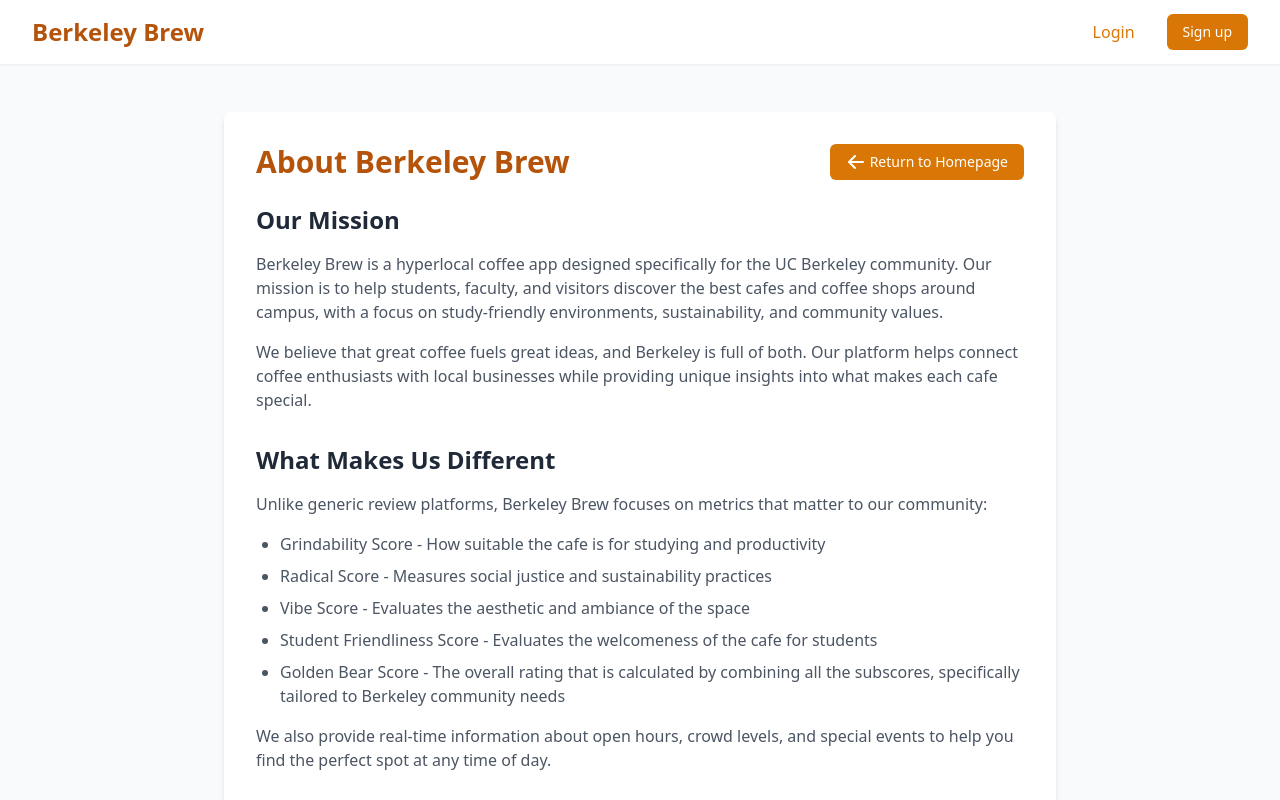
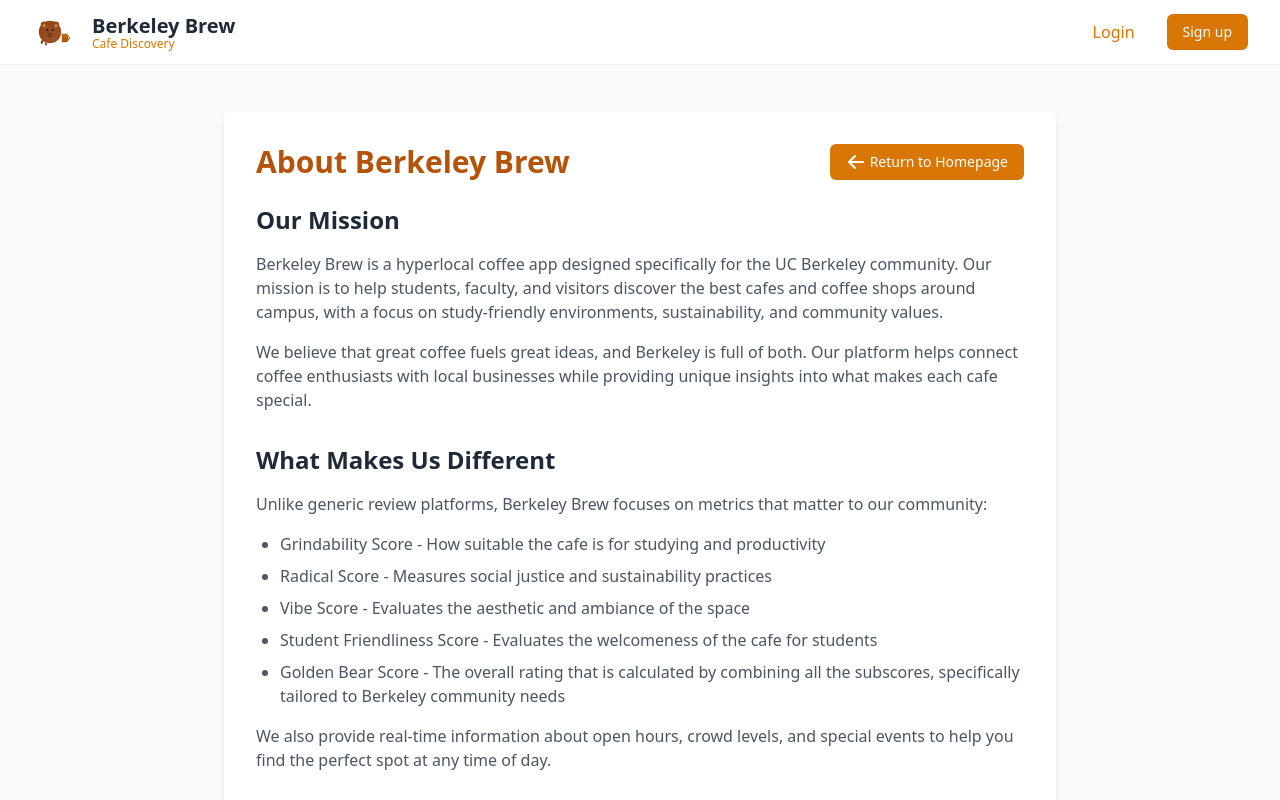
Before and after one commit to matthewlimm/berkeley-brew, a Next.js app in the folder packages/web/: page /about in a window 1280 px wide. Shown: the top 800 px of the page. Built offline with nearby package versions, Linux system fonts and the light colour scheme; no server answers.

Commit message:
final visual fixes

```diff
--- a/packages/web/next.config.js
+++ b/packages/web/next.config.js
@@ -114,6 +114,12 @@ const nextConfig = {
         hostname: 'img.noodline.com',
         pathname: '/**',
       },
+      // Sports logos for Oski bear
+      {
+        protocol: 'https',
+        hostname: 'content.sportslogos.net',
+        pathname: '/**',
+      },
     ],
     // Optional: Configure image sizes for better performance
     formats: ['image/avif', 'image/webp'],
--- a/packages/web/src/app/dashboard/bookmarks/page.tsx
+++ b/packages/web/src/app/dashboard/bookmarks/page.tsx
@@ -452,14 +452,14 @@ export default function BookmarksPage() {
 
                 {/* Popular Times Chart - moved after metrics */}
                 {bookmark.cafes.popular_times && (
-                  <div className="mt-6 mb-10"> {/* Increased bottom margin from mb-4 to mb-10 */}
+                  <div className="mt-6 mb-16"> {/* Increased bottom margin from mb-10 to mb-16 for more space */}
                     <PopularTimesChart data={bookmark.cafes.popular_times} />
                   </div>
                 )}
 
                 <button
                   onClick={() => setModalCafeId(bookmark.cafes.id)}
-                  className="w-full bg-amber-600 hover:bg-amber-700 text-white font-medium py-2 px-4 rounded-lg transition-colors"
+                  className="w-full bg-amber-600 hover:bg-amber-700 text-white font-medium py-2 px-4 rounded-lg transition-colors mt-4"
                 >
                   View Details
                 </button>
--- a/packages/web/src/app/page.tsx
+++ b/packages/web/src/app/page.tsx
@@ -17,7 +17,7 @@ import type { Database } from "@berkeley-brew/api/src/types/database.types";
 // Helper function to format rating display
 function formatRating(rating: number | null | undefined): string {
   // Only return N/A if the rating is truly null/undefined or NaN
-  if (rating === null || rating === undefined || isNaN(Number(rating))) return "N/A";
+  if (rating === null || rating === undefined || isNaN(Number(rating))) return "N/Af";
   // Always format as a number with one decimal place
   return Number(rating).toFixed(1);
 }
--- a/packages/web/src/components/HeroSectionWithRotatingBackground.tsx
+++ b/packages/web/src/components/HeroSectionWithRotatingBackground.tsx
@@ -202,7 +202,7 @@ export default function HeroSectionWithRotatingBackground() {
         <div className="max-w-7xl mx-auto px-4 sm:px-6 lg:px-8 py-12 md:py-16">
           <div className="text-center">
             <h1 className="text-4xl font-extrabold text-white sm:text-5xl md:text-6xl">
-              <span className="block">Discover the Best Coffee</span>
+              <span className="block">Discover the Best Cafes</span>
               <span className="block text-amber-300">in Berkeley</span>
             </h1>
             <p className="mt-3 max-w-md mx-auto text-base text-gray-200 sm:text-lg md:mt-5 md:text-xl md:max-w-3xl">
--- a/packages/web/src/components/layout/MainLayout.tsx
+++ b/packages/web/src/components/layout/MainLayout.tsx
@@ -3,6 +3,7 @@
 import { useAuth } from '@/contexts/AuthContext';
 import Link from 'next/link';
 import { useState, useEffect } from 'react';
+import Image from 'next/image';
 import UserProfileMenu from '../UserProfileMenu';
 
 interface MainLayoutProps {
@@ -37,8 +38,63 @@ export default function MainLayout({ children, isDashboardLayout = false }: Main
           <div className="flex justify-between h-16 items-center">
             {/* Logo */}
             <div className="flex-shrink-0 flex items-center">
-              <Link href="/" className="text-2xl font-bold text-amber-700">
-                Berkeley Brew
+              <Link href="/" className="flex items-center space-x-3 group">
+                <div className="relative">
+                  <svg xmlns="http://www.w3.org/2000/svg" className="h-12 w-12 group-hover:scale-105 transition-transform duration-200" viewBox="0 0 120 120">
+                    <defs>
+                      <linearGradient id="bearGradient" x1="0%" y1="0%" x2="100%" y2="100%">
+                        <stop offset="0%" stopColor="#8B4513" />
+                        <stop offset="100%" stopColor="#A0522D" />
+                      </linearGradient>
+                      <linearGradient id="cupGradient" x1="0%" y1="0%" x2="100%" y2="100%">
+                        <stop offset="0%" stopColor="#D97706" />
+                        <stop offset="100%" stopColor="#92400E" />
+                      </linearGradient>
+                      <linearGradient id="steamGradient" x1="0%" y1="100%" x2="0%" y2="0%">
+                        <stop offset="0%" stopColor="#E5E7EB" stopOpacity="0.8" />
+                        <stop offset="100%" stopColor="#F3F4F6" stopOpacity="0.3" />
+                      </linearGradient>
+                    </defs>
+
+                    {/* Coffee cup base */}
+                    <path d="M75 65 L85 65 Q90 65 90 70 L90 80 Q90 85 85 85 L75 85 Z" fill="url(#cupGradient)" stroke="#92400E" strokeWidth="1"/>
+
+                    {/* Coffee cup handle */}
+                    <path d="M85 70 Q95 70 95 75 Q95 80 85 80" fill="none" stroke="url(#cupGradient)" strokeWidth="2.5" strokeLinecap="round"/>
+
+                    {/* Steam wisps */}
+                    <path d="M77 62 Q79 58 77 54 Q75 50 77 46" fill="none" stroke="url(#steamGradient)" strokeWidth="1.5" strokeLinecap="round" opacity="0.7"/>
+                    <path d="M80 62 Q82 58 80 54 Q78 50 80 46" fill="none" stroke="url(#steamGradient)" strokeWidth="1.5" strokeLinecap="round" opacity="0.6"/>
+                    <path d="M83 62 Q85 58 83 54 Q81 50 83 46" fill="none" stroke="url(#steamGradient)" strokeWidth="1.5" strokeLinecap="round" opacity="0.5"/>
+
+                    {/* Bear silhouette - simplified and more stylized */}
+                    <circle cx="45" cy="60" r="28" fill="url(#bearGradient)"/>
+
+                    {/* Bear ears */}
+                    <circle cx="30" cy="42" r="8" fill="url(#bearGradient)"/>
+                    <circle cx="60" cy="42" r="8" fill="url(#bearGradient)"/>
+                    <circle cx="30" cy="44" r="4" fill="#CD853F"/>
+                    <circle cx="60" cy="44" r="4" fill="#CD853F"/>
+
+                    {/* Bear facial features - minimalist */}
+                    <circle cx="38" cy="55" r="2.5" fill="#2D1810"/>
+                    <circle cx="52" cy="55" r="2.5" fill="#2D1810"/>
+                    <ellipse cx="45" cy="65" rx="3" ry="2" fill="#2D1810"/>
+
+                    {/* Subtle bear smile */}
+                    <path d="M40 70 Q45 73 50 70" fill="none" stroke="#2D1810" strokeWidth="1.5" strokeLinecap="round"/>
+
+                    {/* Coffee beans accent */}
+                    <ellipse cx="25" cy="85" rx="3" ry="5" fill="#8B4513" transform="rotate(25 25 85)"/>
+                    <path d="M25 83 L25 87" stroke="#654321" strokeWidth="0.5"/>
+                    <ellipse cx="35" cy="90" rx="2.5" ry="4" fill="#8B4513" transform="rotate(-15 35 90)"/>
+                    <path d="M35 88 L35 92" stroke="#654321" strokeWidth="0.5"/>
+                  </svg>
+                </div>
+                <div className="flex flex-col">
+                  <span className="text-xl font-bold text-gray-800 group-hover:text-amber-700 transition-colors duration-200">Berkeley Brew</span>
+                  <span className="text-xs text-amber-600 font-medium -mt-1">Cafe Discovery</span>
+                </div>
               </Link>
             </div>
 
```
Also changed, not shown: packages/web/src/components/PopularTimesChart.tsx (+33 -20 lines).
